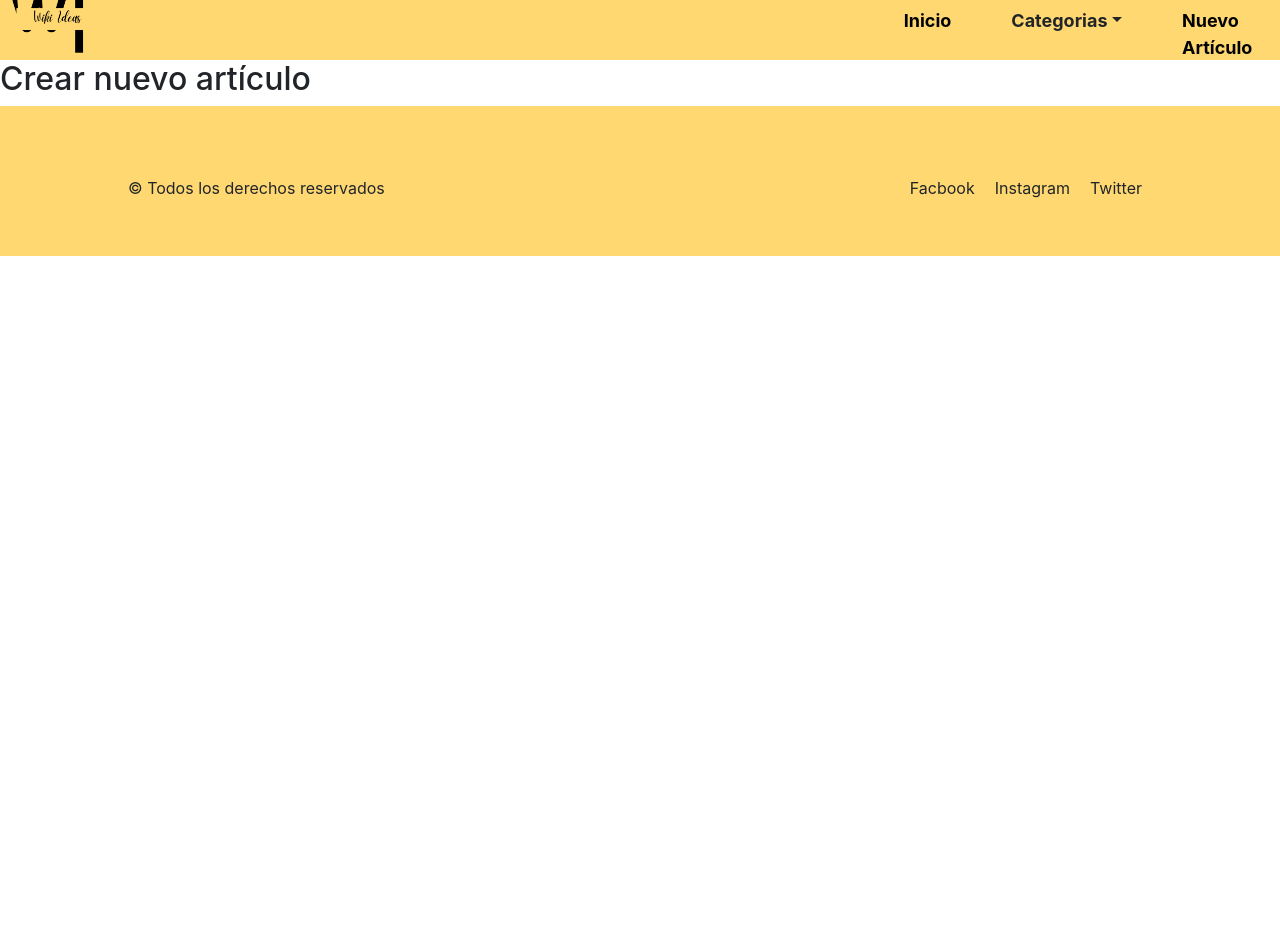
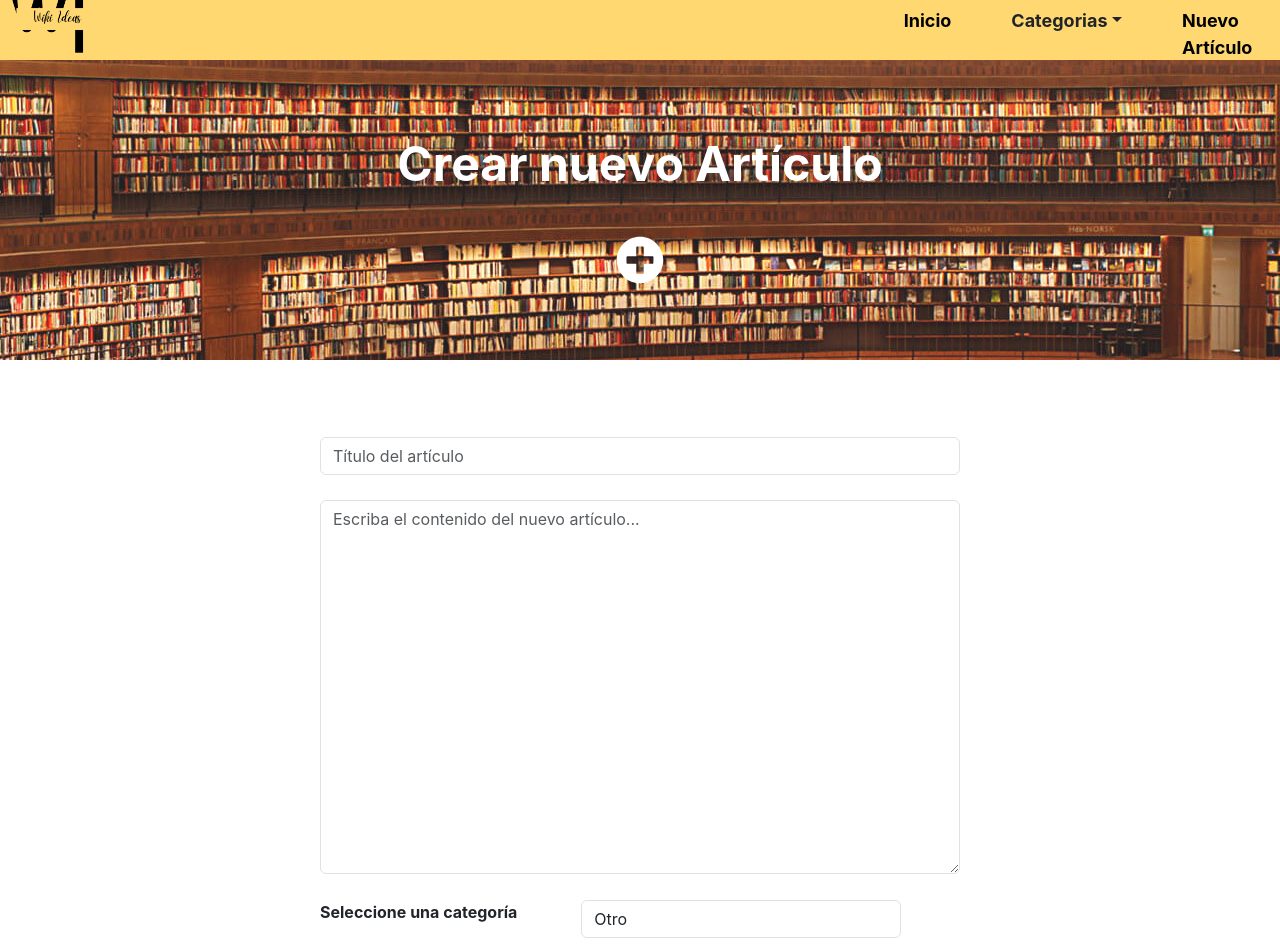
Before and after one commit to FranciscoRiorda/Frontend-WikiIdeas, a React (Create React App) app: page /nuevoArticulo in a window 1280 px wide. Shown: the part 20-972 px from the top of the page. Before the commit the page ends 800 px from the top, so only its background shows below. Built offline with nearby package versions, Linux system fonts and the light colour scheme.

Commit message:
formulario crear articulo

```diff
--- a/package.json
+++ b/package.json
@@ -8,6 +8,7 @@
     "@testing-library/user-event": "^13.5.0",
     "react": "^18.2.0",
     "react-dom": "^18.2.0",
+    "react-icons": "^4.8.0",
     "react-router-dom": "^6.9.0",
     "react-scripts": "5.0.1",
     "web-vitals": "^2.1.4"
--- a/src/components/ItemResult/ItemResult.jsx
+++ b/src/components/ItemResult/ItemResult.jsx
@@ -7,7 +7,7 @@ const Result = ({ result }) => {
     <>
       <Link to={`/articulo/${result.id}`}>
         <div className="listaResult">
-          <li>{result.key}</li>
+          <li>{result.title}</li>
         </div>
       </Link>
     </>
--- a/src/components/ItemResult/itemResultStyles.css
+++ b/src/components/ItemResult/itemResultStyles.css
@@ -1,6 +1,5 @@
 .listaResult {
     padding: 10px;
-
 }
 
 .listaResult:hover {
--- /dev/null
+++ b/src/containers/AbmArticulo/AbmArticulo.jsx
@@ -0,0 +1,67 @@
+import React from "react";
+import "./abmArticuloStyles.css";
+import { FaPlusCircle } from "react-icons/fa";
+
+const AbmArticulo = () => {
+  return (
+    <>
+      <div className="fondoAbm">
+        <div className="transparencia">
+          <div className="tituloAbm">
+            <p>Crear nuevo Artículo</p>
+            <p className="circlePlus">
+              <FaPlusCircle />
+            </p>
+          </div>
+        </div>
+      </div>
+
+      <form action="" className="form-group col-12 column">
+        <div className="form-group col-12 formulario2">
+          <div className="form-group col-6">
+            <input
+              type="text"
+              name="titulo"
+              placeholder="Título del artículo"
+              className="form-control"
+            />
+          </div>
+          <div className="form-group col-6">
+            <textarea
+              className="form-control"
+              name="contenido"
+              placeholder="Escriba el contenido del nuevo artículo..."
+              rows={15}
+            ></textarea>
+          </div>
+          <div className="form-group col-6 categoria">
+            <label for="categoria">Seleccione una categoría</label>
+            <select
+              className="form-control"
+              id="categoria"
+              defaultValue={"otro"}
+            >
+              <option value={"deportes"}>Deportes</option>
+              <option value={"educación"}>Educación</option>
+              <option value={"entretenimiento"}>Entretenimiento</option>
+              <option value={"musica"}>Música</option>
+              <option value={"otro"}>Otro</option>
+              <option value={"política"}>Política</option>
+              <option value={"religión"}>Religión</option>
+            </select>
+          </div>
+          <div className="form-group col-6">
+            <input type="file" className="form-control" id="adjImg" />
+          </div>
+          <div className="form-group col-6">
+            <button className="form-control btn btn-success">
+              Crear Artículo
+            </button>
+          </div>
+        </div>
+      </form>
+    </>
+  );
+};
+
+export default AbmArticulo;
--- /dev/null
+++ b/src/containers/AbmArticulo/abmArticuloStyles.css
@@ -0,0 +1,54 @@
+.fondoAbm{
+    background-image: url('../../../public/img/slide-enciclopdia.jpg');
+    width: 100%;
+    height: 300px;
+}
+.tituloAbm{
+    display: flex;
+    flex-direction: column;
+    justify-content: center;
+    height: 100%;
+    font-size: 3rem;
+    font-weight: bold;
+    color: white;
+}
+.tituloAbm>p{
+    align-self: center;
+    margin: 10px;
+    transition: 1s;
+
+}
+.transparencia{
+    background-color: rgba(255, 255, 255, 0.112);
+    height: 100%;
+}
+.circlePlus:hover{
+    cursor: pointer;
+    color: rgb(0, 0, 0);
+    transform: translateY(8px);
+}
+
+
+form{
+    margin: 5% 0% 5% 0%;
+}
+
+form>div>div{
+    margin: 1%;
+}
+.formulario2{
+    display: flex;
+    flex-direction: column;
+    align-items: center;
+}
+.categoria{
+    display: flex;
+    justify-content: flex-start;
+}
+.categoria>select{
+    width: 50%;
+}
+.categoria>label{
+    margin-right: 10%;
+    font-weight: bold;
+}
--- a/src/containers/Buscador/Buscador.jsx
+++ b/src/containers/Buscador/Buscador.jsx
@@ -8,16 +8,42 @@ import "../Buscador/buscadorStyles.css";
 const Buscador = () => {
   const [search, setSearch] = useState("");
   const [resultados, setResultados] = useState();
-  const {searchKey} = useContext(Articulo);
+  const { searchKey } = useContext(Articulo);
+
+  // useEffect(() => {
+  //   (async () => {
+  //     try {
+  //       const options = {
+  //         method: "GET",
+  //         headers: {
+  //           "X-RapidAPI-Key":
+  //             "2183111fccmshe1ee4f00d662488p1a3704jsncc04d6874c65",
+  //           "X-RapidAPI-Host": "wiki-briefs.p.rapidapi.com",
+  //         },
+  //       };
+  //       const response = await fetch(
+  //         `https://wiki-briefs.p.rapidapi.com/search?q=${search}&topk=3`,
+  //         options
+  //       );
+  //       const data = await response.json();
+  //       console.log(data);
+  //       setResultados(data.similar);
+  //     } catch (error) {
+  //       console.log(error);
+  //     }
+  //   })();
+  // }, [search]);
 
   useEffect(() => {
     (async () => {
       try {
         const response = await fetch(
-          `https://es.wikipedia.org/w/rest.php/v1/search/page?q=${search}&limit=8`
+          `https://es.wikipedia.org/w/rest.php/v1/search/page?q=${search}&limit=15`
+          // `https://newsapi.org/v2/everything?q=${search}&apiKey=890d59d25ca54eefb7b4a69116cc48db`
         );
         const data = await response.json();
         searchKey(search);
+        console.log(data);
         setResultados(data.pages);
       } catch (error) {
         console.log(error);
@@ -25,7 +51,6 @@ const Buscador = () => {
     })();
   // eslint-disable-next-line react-hooks/exhaustive-deps
   }, [search]);
-
 
   const handleSubmit = (event) => {
     let busqueda = event.target.search.value;
@@ -39,11 +64,10 @@ const Buscador = () => {
   };
 
   const clear = (event) => {
-    if(event.code === 'Escape') {
-      setResultados('');
+    if (event.code === "Escape") {
+      setResultados("");
     }
-  }
-
+  };
 
   return (
     <>
@@ -69,11 +93,11 @@ const Buscador = () => {
             </form>
           </div>
           <div className="contenedorResultados">
-            <div className="resultados">
-              {resultados && search !== "" ? (
+            {resultados && search !== "" ? (
+              <div className="resultados">
                 <Resultados resultados={resultados} />
-              ) : null}
-            </div>
+              </div>
+            ) : null}
           </div>
         </div>
       </div>
--- a/src/containers/Buscador/buscadorStyles.css
+++ b/src/containers/Buscador/buscadorStyles.css
@@ -53,7 +53,9 @@
     width: 50%;
     background-color: rgb(253, 253, 253);
     display: flex;
-    justify-content: center;
+    justify-content: flex-start;
     flex-direction: column;
     border-radius: 3px;
+    overflow: scroll;
+    height: 400px;
 }
--- a/src/containers/DetalleArticulo/DetalleArticulo.jsx
+++ b/src/containers/DetalleArticulo/DetalleArticulo.jsx
@@ -44,6 +44,7 @@ const DetalleArticulo = () => {
                 <p>{data.title}</p>
                 <p>{data.excpert}</p>
                 <p>{data.description}</p>
+                <p>{data.excerpt}</p>
             </div>
         </div>
       </div>
--- a/src/routes/routes.jsx
+++ b/src/routes/routes.jsx
@@ -1,6 +1,7 @@
 import React from "react";
 import { createBrowserRouter, RouterProvider } from "react-router-dom";
 import Root from "../components/Root/Root";
+import AbmArticulo from "../containers/AbmArticulo/AbmArticulo";
 import Buscador from "../containers/Buscador/Buscador";
 import DetalleArticulo from "../containers/DetalleArticulo/DetalleArticulo";
 
@@ -20,7 +21,7 @@ const router = createBrowserRouter([
       },
       {
         path: '/nuevoArticulo',
-        element: <h2>Crear nuevo artículo</h2>
+        element: <AbmArticulo/>
       },
       {
         path: '/articulo/:idArticulo',
```
Also changed, not shown: public/img/slideAbm.png (added), 1 other file (tests, documents, lock files or other folders).
